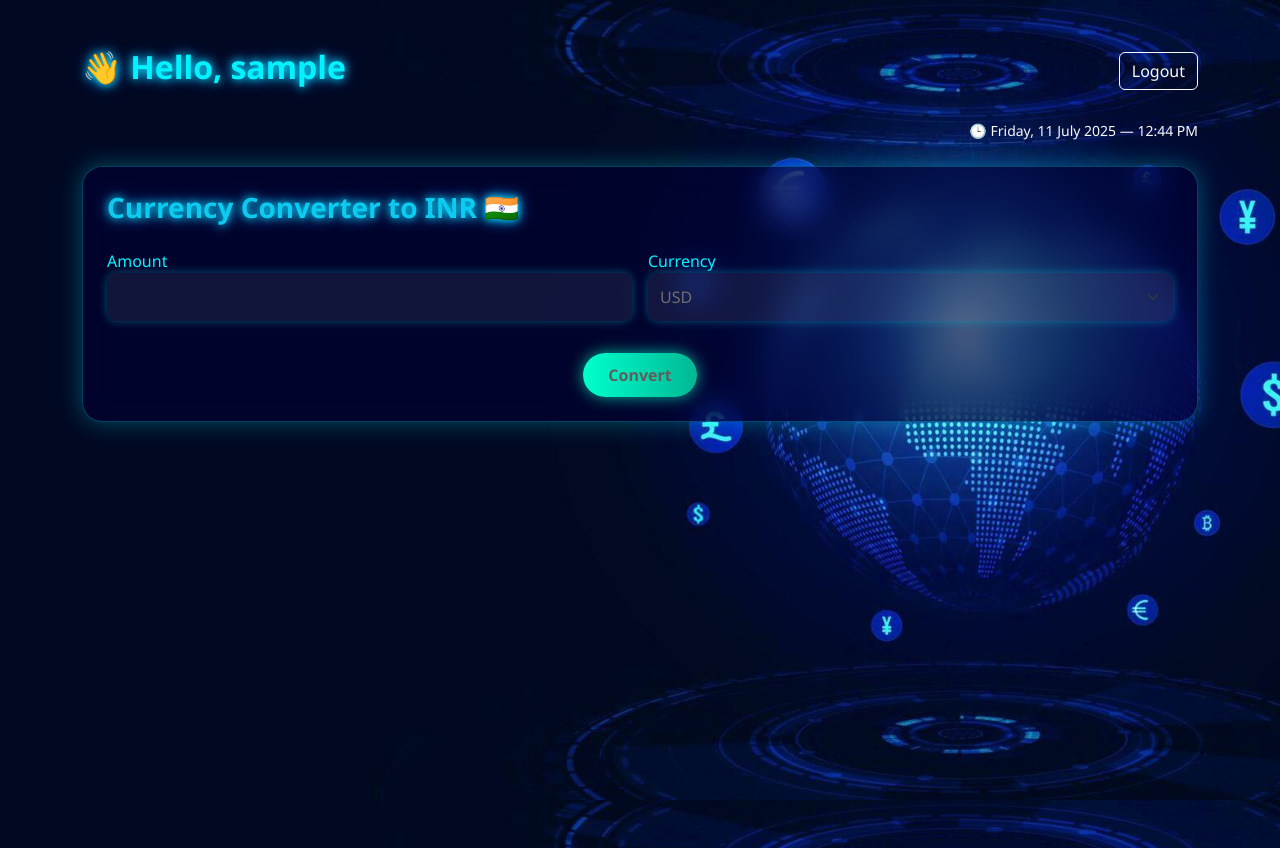
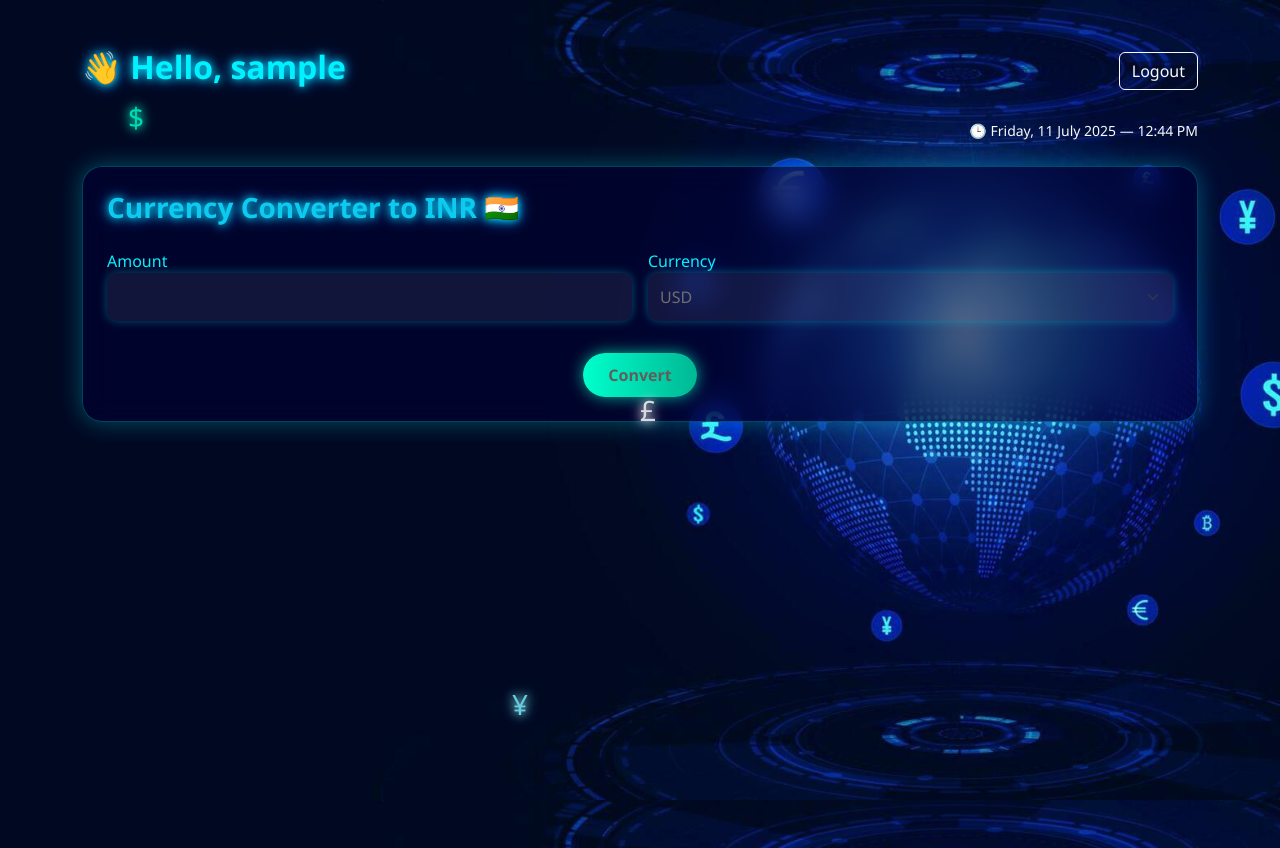
Before and after one commit to BHAVYSHETA/currency-convertor, a Flask app: page /converter in a window 1280 px wide. Run offline with Flask 3, Linux system fonts and the light colour scheme; the visitor is signed in with stand-in values (Sample User, id 1).

Commit message:
update static and templates

```diff
--- a/static/style2.css
+++ b/static/style2.css
@@ -94,3 +94,66 @@ h2, h3 {
         padding: 1rem;
     }
 }
+
+/* ==== FALLING CURRENCY ANIMATION ==== */
+.currency {
+    position: fixed;
+    font-size: 28px;
+    opacity: 0.85;
+    pointer-events: none;
+    z-index: 1;
+    animation: fall 6s linear infinite;
+}
+
+@keyframes fall {
+    0% {
+        top: -10%;
+        transform: translateY(0);
+    }
+    100% {
+        top: 110%;
+        transform: translateY(100vh);
+    }
+}
+
+.currency.dollar {
+    color: #00ffcc;
+    left: 10%;
+    animation-delay: 0s;
+    text-shadow: 0 0 8px #00ffcc, 0 0 15px #00ffcc;
+}
+
+.currency.rupee {
+    color: #ffd700;
+    right: 10%;
+    animation-delay: 1s;
+    text-shadow: 0 0 8px #ffd700, 0 0 15px #ffd700;
+}
+
+.currency.bitcoin {
+    color: #f7931a;
+    left: 20%;
+    animation-delay: 2s;
+    text-shadow: 0 0 8px #f7931a, 0 0 15px #f7931a;
+}
+
+.currency.euro {
+    color: #3b9cff;
+    left: 30%;
+    animation-delay: 3s;
+    text-shadow: 0 0 8px #3b9cff, 0 0 15px #3b9cff;
+}
+
+.currency.yen {
+    color: #7cf0ff;
+    left: 40%;
+    animation-delay: 4s;
+    text-shadow: 0 0 8px #7cf0ff, 0 0 15px #7cf0ff;
+}
+
+.currency.pound {
+    color: #ffffff;
+    left: 50%;
+    animation-delay: 5s;
+    text-shadow: 0 0 8px #ffffff, 0 0 15px #ffffff;
+}
--- a/templates/index.html
+++ b/templates/index.html
@@ -6,6 +6,14 @@
     <link rel="stylesheet" href="{{ url_for('static', filename='style2.css') }}">
 </head>
 <body class="bg-dark text-light">
+    <!-- Falling Currency Symbols -->
+<div class="currency dollar">$</div>
+<div class="currency rupee">₹</div>
+<div class="currency bitcoin">₿</div>
+<div class="currency euro">€</div>
+<div class="currency yen">¥</div>
+<div class="currency pound">£</div>
+
     <div class="container mt-5">
 
         <!-- Top Bar -->
```
